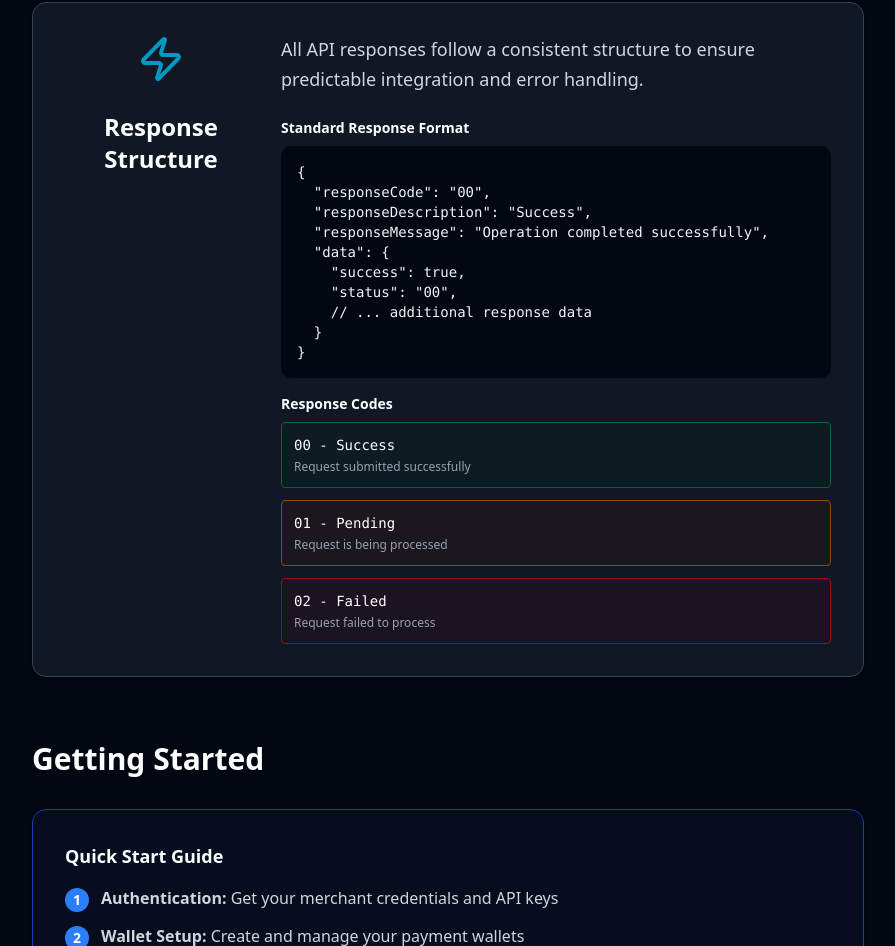
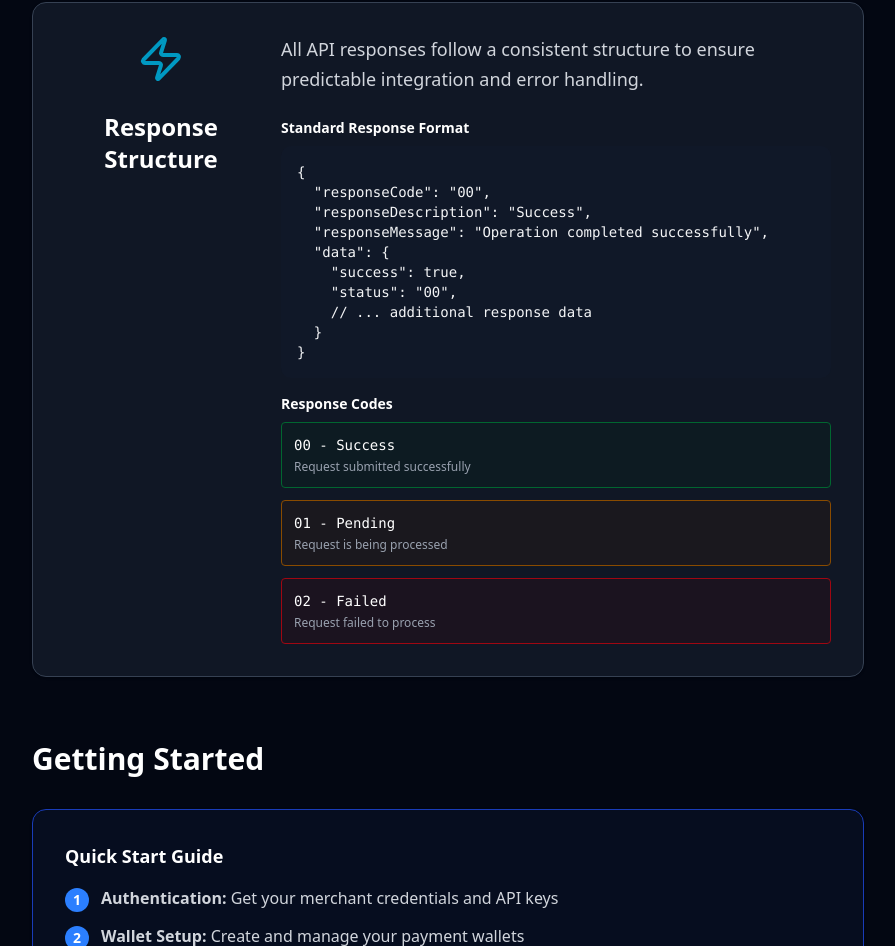
Before and after one commit to johnkrator/passpoint-documentation, a React (Vite) app: page / in a window 1280 px wide. Shown: the part 1166-2112 px from the top of the page, without its empty margins (384-1279 px from the left). Built offline with nearby package versions, Linux system fonts and the light colour scheme.

Commit message:
Update dark mode styles: change background color from gray-900 to gray-950 across multiple components for improved contrast

```diff
--- a/src/components/CodeBlock.tsx
+++ b/src/components/CodeBlock.tsx
@@ -28,7 +28,7 @@
     };
 
     return (
-        <div className={`bg-gray-100 dark:bg-gray-950 rounded-lg overflow-hidden ${className}`}>
+        <div className={`bg-gray-100 dark:bg-gray-900 rounded-lg overflow-hidden ${className}`}>
             {title && (
                 <div
                     className="flex items-center justify-between px-4 py-3 bg-gray-50 dark:bg-gray-950 border-b border-gray-200 dark:border-gray-700">
```
